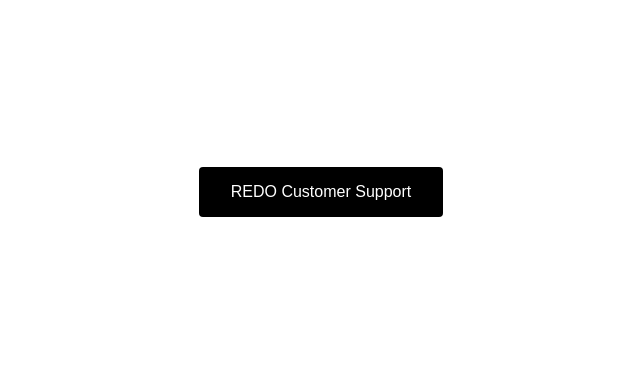
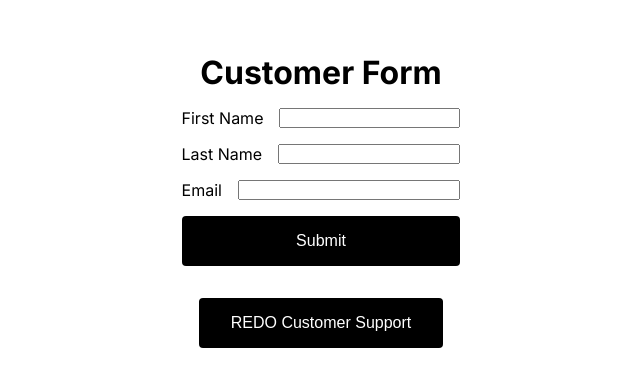
Before and after one commit to sotrh/interval-prova-challenge, a React (Vite) app in the folder frontend/: page / in a window 1280 px wide. Shown: the part 208-594 px from the top of the page, without its empty margins (319-959 px from the left). Built offline with nearby package versions, Linux system fonts and the light colour scheme.

Commit message:
started work on assessment

```diff
--- a/frontend/src/App.tsx
+++ b/frontend/src/App.tsx
@@ -1,5 +1,7 @@
-import React from 'react';
+import React, { useRef } from 'react';
 import './App.css';
+import FormBuilder from './components/FormBuilder';
+import CustomerForm from './components/CustomerForm';
 
 function App() {
   const handleSupportClick = () => {
@@ -7,8 +9,19 @@
     alert('Welcome to REDO Customer Support! 🎉');
   };
 
+  const schema = useRef({ fields: [
+    {
+      name: "First Name",
+      type: "text",
+    },
+    { name: "Last Name", type: "text" },
+    { name: "Email", type: "email" },
+  ] });
+
   return (
     <div className="app-container">
+      <CustomerForm schema={schema.current}></CustomerForm>
+      {/* <FormBuilder></FormBuilder> */}
       <button onClick={handleSupportClick} className="support-button">
         REDO Customer Support
       </button>
--- /dev/null
+++ b/frontend/src/components/CustomerForm.css
@@ -0,0 +1,9 @@
+.field {
+    display: flex;
+    flex-flow: row;
+    gap: var(--universal-spacing);
+}
+
+.field-input {
+    flex-grow: 1;
+}
--- /dev/null
+++ b/frontend/src/components/CustomerForm.tsx
@@ -0,0 +1,35 @@
+import React, { useRef, useState } from "react";
+import { FormSchema } from "../data/form";
+import "./CustomerForm.css"
+
+export interface CustomerFormProps {
+    schema: FormSchema,
+}
+
+function CustomerForm({schema}: CustomerFormProps) {
+    const fields = schema.fields.map(field => {
+        let input;
+        switch (field.type) {
+            case "select":
+            case "textarea":
+            case "email":
+            case "text":
+                input = <input className="field-input" type={field.type} name={field.name}></input>
+                break;
+            default:
+                input = <div>Unknown type</div>
+        }
+        return <div className="field">
+            <div>{field.name}</div>
+            {input}
+        </div>;
+    });
+
+    return <div className="container flex-vertical">
+        <h1>Customer Form</h1>
+        {fields}
+        <button className="affirm-button">Submit</button>
+    </div>;
+};
+
+export default CustomerForm;
--- /dev/null
+++ b/frontend/src/components/FormBuilder.tsx
@@ -0,0 +1,7 @@
+import React from "react";
+
+const FormBuilder = React.forwardRef(() => {
+    return <h1>Form Builder</h1>
+});
+
+export default FormBuilder;
--- /dev/null
+++ b/frontend/src/data/form.tsx
@@ -0,0 +1,10 @@
+export interface FormField {
+  name: string;
+  type: string;
+}
+
+export interface FormSchema {
+  fields: FormField[];
+}
+
+export interface FormSubmission {}
--- a/frontend/src/index.css
+++ b/frontend/src/index.css
@@ -5,7 +5,50 @@
 }
 
 body {
-  font-family: 'Inter', -apple-system, BlinkMacSystemFont, 'Segoe UI', 'Roboto', sans-serif;
+  font-family: "Inter", -apple-system, BlinkMacSystemFont, "Segoe UI", "Roboto",
+    sans-serif;
   -webkit-font-smoothing: antialiased;
   -moz-osx-font-smoothing: grayscale;
 }
+
+:root {
+  --universal-spacing: 1rem;
+}
+
+h1, h2 {
+  text-align: center;
+}
+
+.app-container {
+  display: flex;
+  flex-flow: column;
+  gap: var(--universal-spacing);
+}
+
+.container {
+  padding: var(--universal-spacing);
+}
+
+.flex {
+  display: flex;
+  flex-flow: row;
+  gap: var(--universal-spacing);
+}
+
+.flex-vertical {
+  display: flex;
+  flex-flow: column;
+  gap: var(--universal-spacing);
+}
+
+.affirm-button {
+  background-color: black;
+  color: white;
+  padding: 16px 32px;
+  border: none;
+  border-radius: 4px;
+  font-weight: 500;
+  cursor: pointer;
+  font-size: 16px;
+  transition: background-color 0.2s ease;
+}
```
Also changed, not shown: 2 other files (tests, documents, lock files or other folders).
